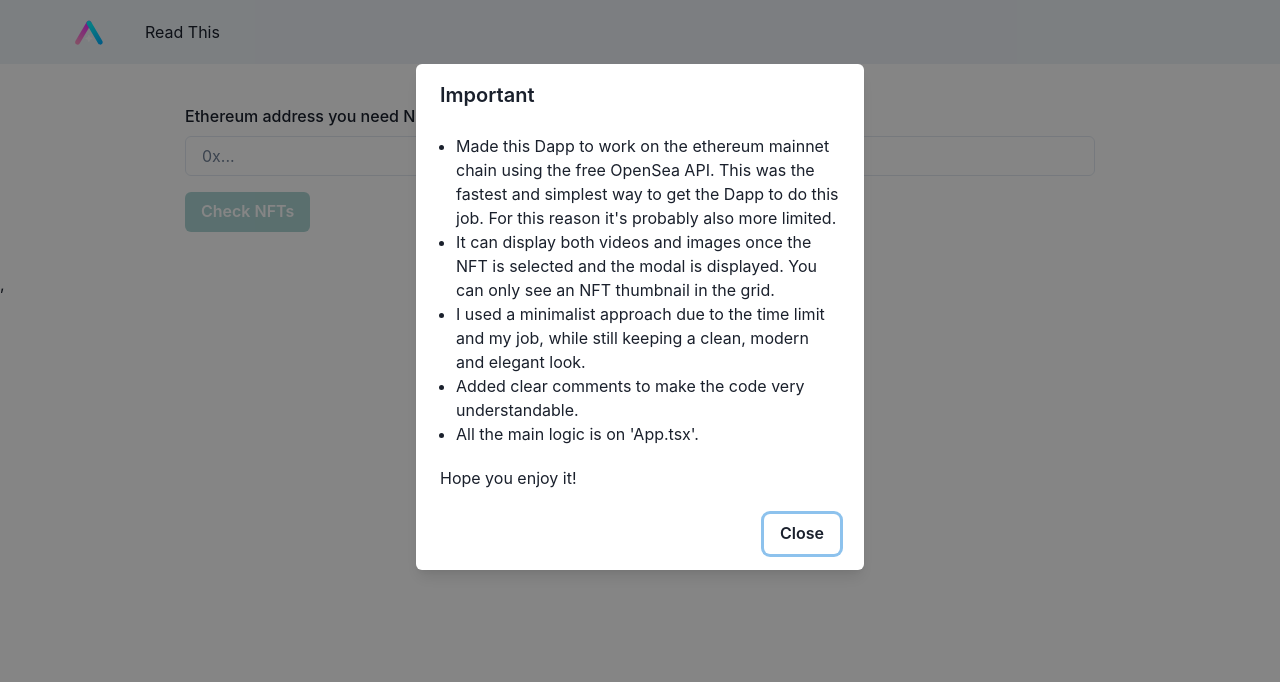
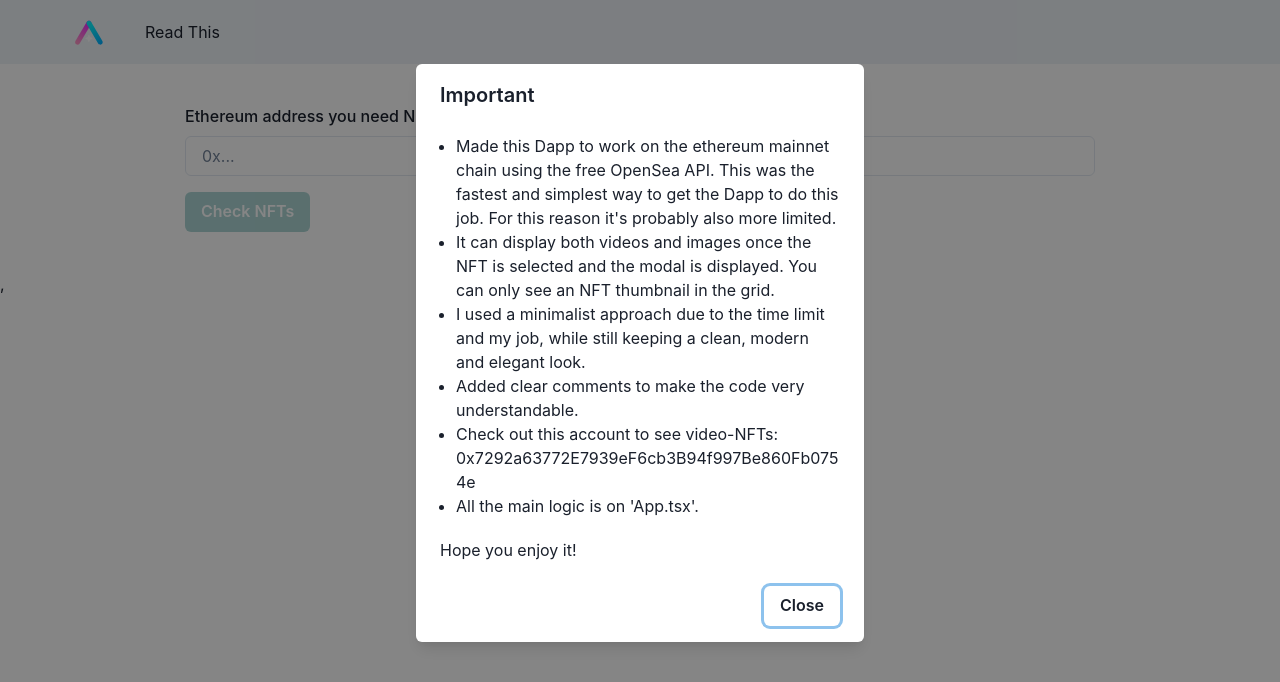
Before and after one commit to FacuBozzi/AlturaTest, a React (Create React App) app: page / in a window 1280 px wide. Both pictures are taken after a click on the link "Read This". Shown: the top 682 px of the page. Built offline with nearby package versions, Linux system fonts and the light colour scheme.

Commit message:
add: readme note

```diff
--- a/src/components/Modals/ReadmeModal.tsx
+++ b/src/components/Modals/ReadmeModal.tsx
@@ -23,6 +23,9 @@ const ReadMeModal = ({ openRead, setOpenRead }: ReadMeModalTypes) => {
                             Added clear comments to make the code very understandable.
                         </ListItem>
                         <ListItem>
+                            Check out this account to see video-NFTs: 0x7292a63772E7939eF6cb3B94f997Be860Fb0754e
+                        </ListItem>
+                        <ListItem>
                             All the main logic is on 'App.tsx'.
                         </ListItem>
                     </UnorderedList>
```
